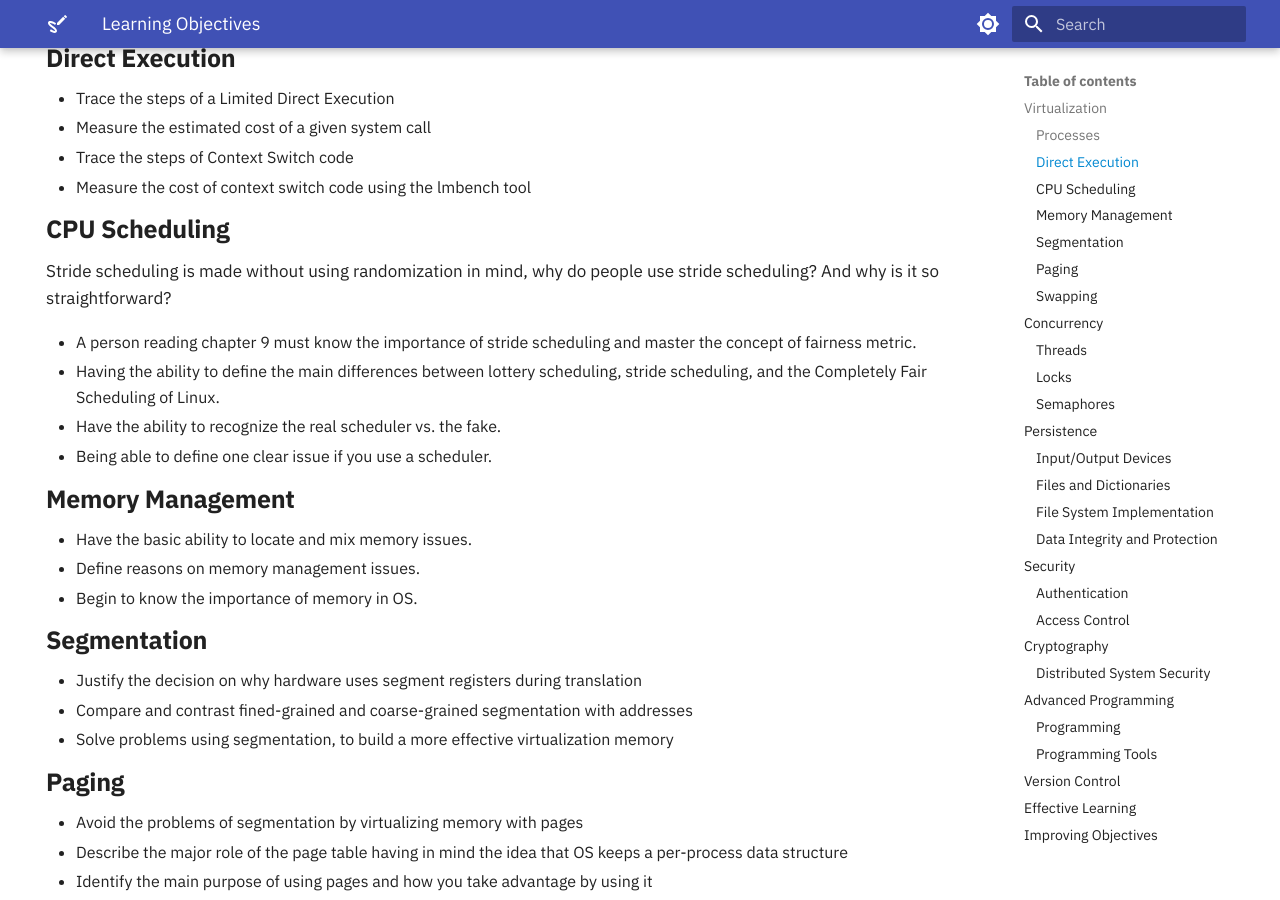
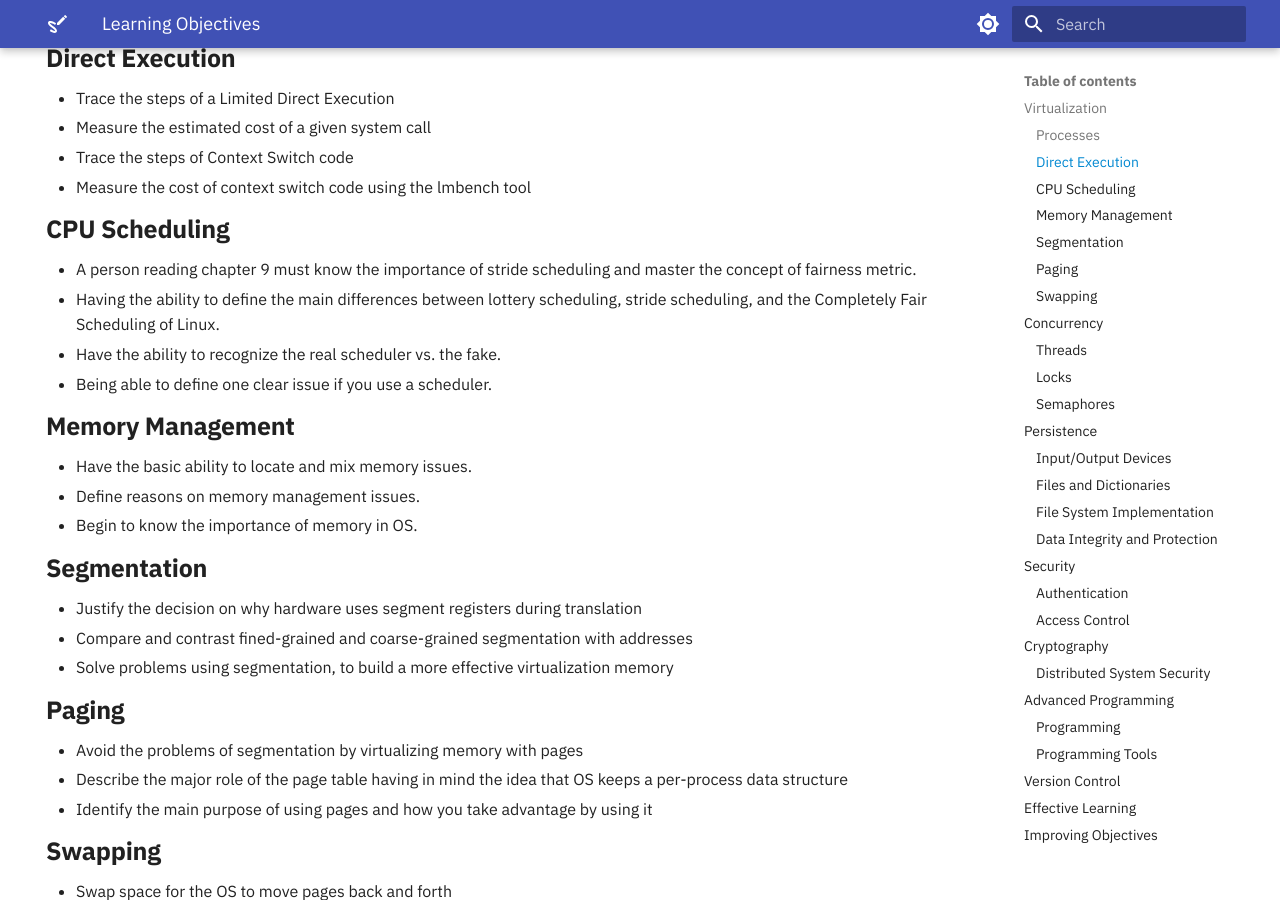
Before and after one commit to OS-Sketch/www.os-sketch.com, an MkDocs documentation site: the page built from docs/operating-systems/learning-objectives.md, in a window 1280 px wide and 900 px high, scrolled down 669 px. Built offline with MkDocs 1.6.1 and Material for MkDocs 9.7.7, drawn with Linux system fonts in a browser that asks for light colours.

Commit message:
fix: Remove intro in CPU Scheduling section

```diff
--- a/docs/operating-systems/learning-objectives.md
+++ b/docs/operating-systems/learning-objectives.md
@@ -48,8 +48,6 @@ tags:
 - Measure the cost of context switch code using the lmbench tool
 
 ### CPU Scheduling
-
-Stride scheduling is made without using randomization in mind, why do people use stride scheduling? And why is it so straightforward?
 
 - A person reading chapter 9 must know the importance of stride scheduling and master the concept of fairness metric.
 - Having the ability to define the main differences between lottery scheduling, stride scheduling, and the Completely Fair Scheduling of Linux.
```
